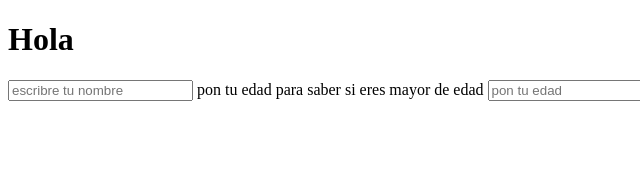
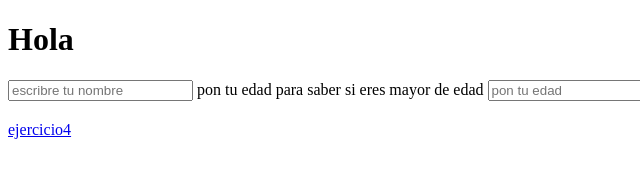
Before and after one commit to nicolasnos/ejercicios-vacaciones-BIT, a plain HTML site: page docs/ejercicio3/index.html in a window 1280 px wide. Shown: the full height of the page, 0-640 px from the left. Drawn offline with Linux system fonts and the light colour scheme.

Commit message:
links actualizados

```diff
--- a/docs/ejercicio3/index.html
+++ b/docs/ejercicio3/index.html
@@ -20,5 +20,6 @@
       <button type="submit" id="enviar">enviar</button>
       <h2 id="respuesta"></h2>
     </form>
+    <p><a href="../ejercicio4/index.html">ejercicio4</a></p>
   </body>
 </html>
```
Also changed, not shown: docs/ejercicio2/index.html (+1 -0 lines).
